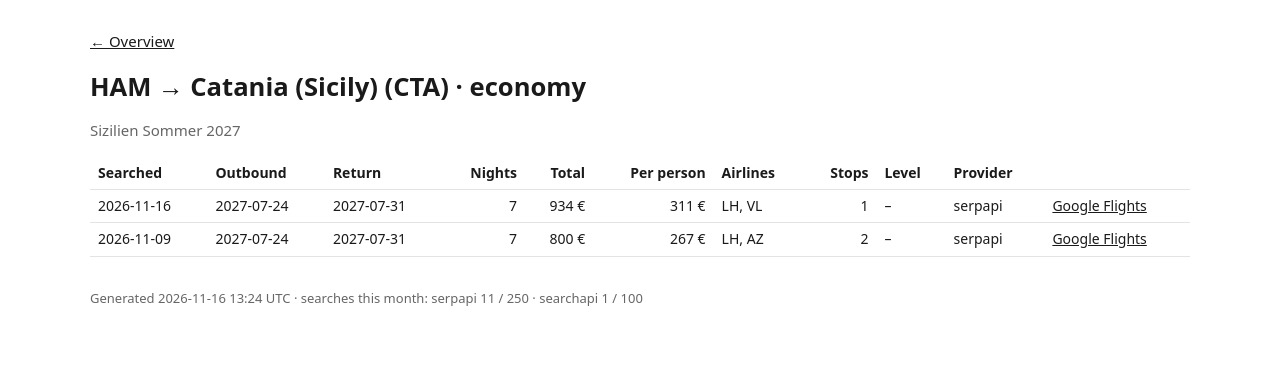
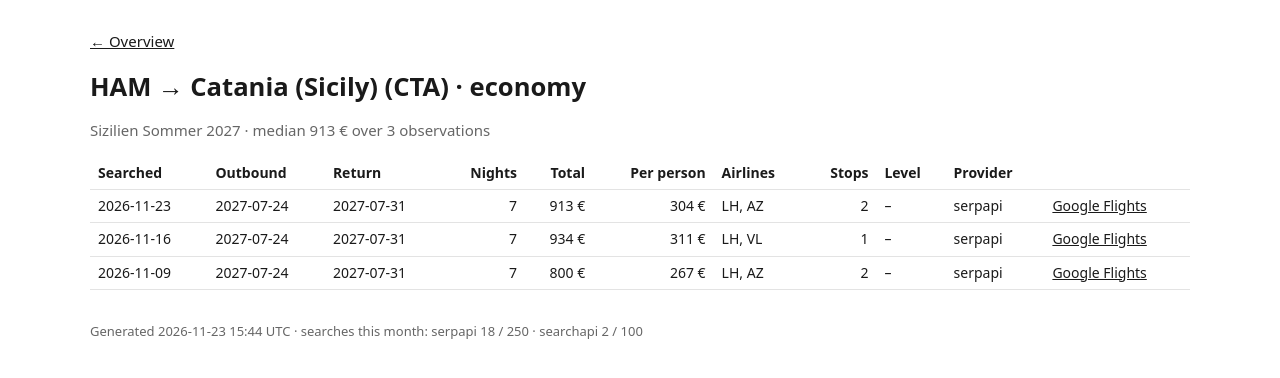
Before and after one commit to jaysquared/VacationPlanner, a plain HTML site: page docs/site/routes/sizilien-2027-HAM-CTA-economy.html in a window 1280 px wide. Drawn offline with Linux system fonts and the light colour scheme.

Commit message:
scan: 2026-11-23 (searches: 7 ok, 0 error, 0 skipped, 6 fallback (ok); deals: 0 (0 notifiable))

```diff
--- a/docs/site/routes/sizilien-2027-HAM-CTA-economy.html
+++ b/docs/site/routes/sizilien-2027-HAM-CTA-economy.html
@@ -28,9 +28,22 @@
 
 <p><a href="../index.html">← Overview</a></p>
 <h1>HAM → Catania (Sicily) (CTA) · economy</h1>
-<p class="muted">Sizilien Sommer 2027</p>
+<p class="muted">Sizilien Sommer 2027 · median 913 € over 3 observations</p>
 <div class="wrap"><table>
 <tr><th>Searched</th><th>Outbound</th><th>Return</th><th class="num">Nights</th><th class="num">Total</th><th class="num">Per person</th><th>Airlines</th><th class="num">Stops</th><th>Level</th><th>Provider</th><th></th></tr>
+
+<tr>
+  <td>2026-11-23</td>
+  <td>2027-07-24</td><td>2027-07-31</td>
+  <td class="num">7</td>
+  <td class="num">913 €</td>
+  <td class="num">304 €</td>
+  <td>LH, AZ</td>
+  <td class="num">2</td>
+  <td class="level-none">–</td>
+  <td>serpapi</td>
+  <td><a href="https://www.google.com/travel/flights?hl=en&amp;gl=de&amp;curr=EUR&amp;tfs=CBwQAhokEgoyMDI3LTA3LTI0KAI6AkFJagcIARIDSEFNcgcIARIDQ1RBGiQSCjIwMjctMDctMzEoAjoCQUlqBwgBEgNDVEFyBwgBEgNIQU1AAUABQAJIAXABmAEB&amp;tfu=EgIIAQ">Google Flights</a></td>
+</tr>
 
 <tr>
   <td>2026-11-16</td>
@@ -60,6 +73,6 @@
 
 </table></div>
 
-<footer>Generated 2026-11-16 13:24 UTC · searches this month: serpapi 11 / 250 · searchapi 1 / 100</footer>
+<footer>Generated 2026-11-23 15:44 UTC · searches this month: serpapi 18 / 250 · searchapi 2 / 100</footer>
 </main></body>
 </html>
```
Also changed, not shown: docs/site/index.html (+7 -7 lines), 1 other file.
